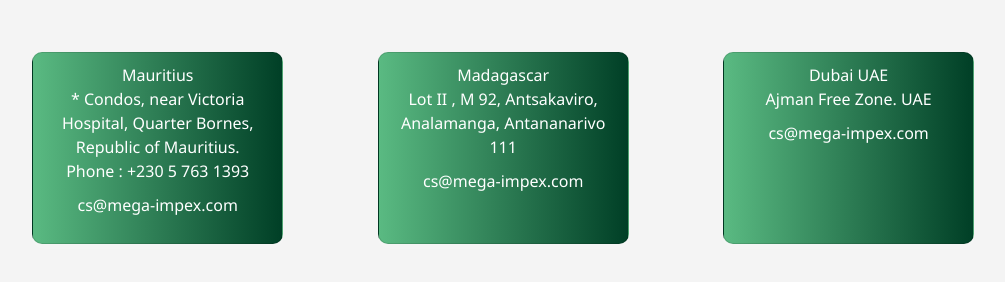
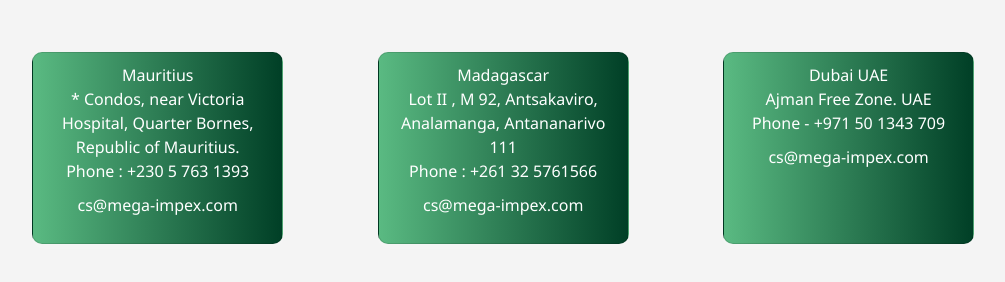
Before and after one commit to jeepoholic/Mega-impex, a plain HTML site: page index.html in a window 1280 px wide. Shown: the part 330-612 px from the top of the page, without its empty margins (81-1086 px from the left). Drawn offline with nearby package versions, Linux system fonts and the light colour scheme.

Commit message:
innitail updated

```diff
--- a/index.html
+++ b/index.html
@@ -30,7 +30,6 @@
                         Mauritius <br>
                         * Condos, near Victoria Hospital, Quarter Bornes, Republic of Mauritius.<br>
                         Phone : +230 5 763 1393
-
                     </p>
                     <p class="email">cs@mega-impex.com</p>
                 </div>
@@ -39,7 +38,7 @@
                     <p class="address">
                         Madagascar<br>
                         Lot II , M 92, Antsakaviro, Analamanga, Antananarivo 111<br>
-
+                        Phone : +261 32 5761566
                     </p>
                     <p class="email">cs@mega-impex.com</p>
                 </div>
@@ -48,7 +47,7 @@
                     <p class="address">
                         Dubai UAE <br>
                         Ajman Free Zone. UAE<br>
-
+                        Phone - +971 50 1343 709
                     </p>
                     <p class="email">cs@mega-impex.com</p>
                 </div>
```
